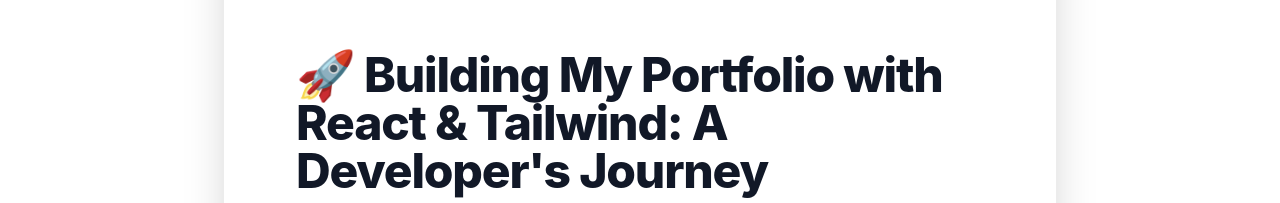
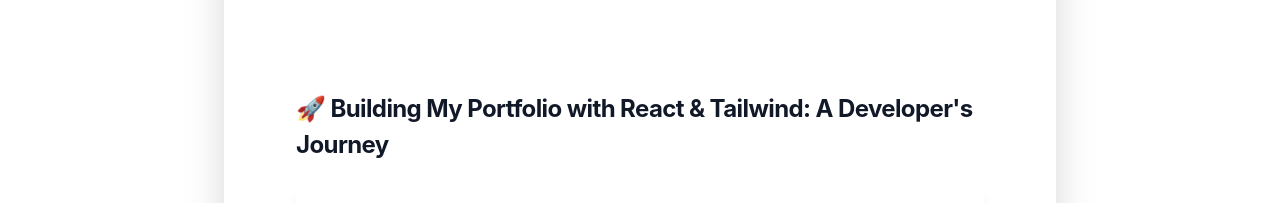
Before and after one commit to saicharankarasala/sai-charan-website, a React (Vite) app: page /blog/portfolio-case-study in a window 1280 px wide. Shown: the part 749-952 px from the top of the page. Built offline with nearby package versions, Linux system fonts and the light colour scheme.

Commit message:
Reduce size of '🚀 Building My Portfolio with React & Tailwind' heading for better hierarchy

```diff
--- a/src/data/blogData.js
+++ b/src/data/blogData.js
@@ -15,7 +15,7 @@ export const blogPosts = [
     lastUpdated: "05-10-2025",
     content: `
 <article class="prose lg:prose-xl max-w-none mx-auto p-6">
-  <h1 class="mb-10 text-4xl md:text-5xl font-extrabold tracking-tight text-gray-900">🚀 Building My Portfolio with React & Tailwind: A Developer's Journey</h1>
+  <h2 class="mb-8 text-2xl md:text-3xl font-bold tracking-tight text-gray-900">🚀 Building My Portfolio with React & Tailwind: A Developer's Journey</h2>
   <section class="mb-14 p-8 bg-white/90 rounded-2xl shadow-lg border border-gray-100">
     <p class="mb-4">In today's digital-first world, your portfolio is your handshake. It's not just about listing skills — it's about proving them. When I set out to build <a href="https://www.venkatasaicharan.com" target="_blank">venkatasaicharan.com</a>, my goal was clear: to create a portfolio that reflects who I am as a software engineer — clean, fast, interactive, and thoughtfully engineered.</p>
     <p>This blog shares how I built my portfolio from the ground up using <strong>React</strong>, <strong>Vite</strong>, <strong>Tailwind CSS</strong>, and <strong>Framer Motion</strong> — and the key decisions, tools, and techniques that brought it all together.</p>
```
